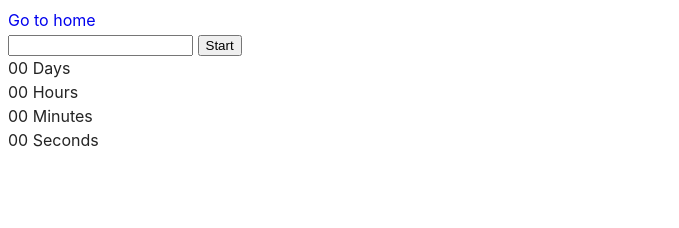
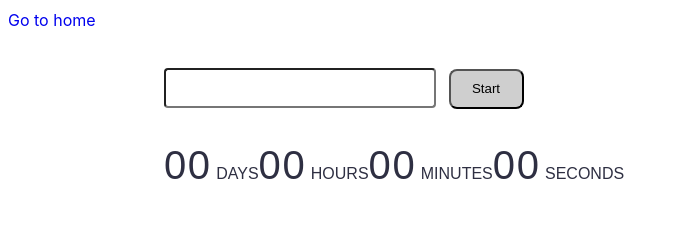
Before and after one commit to vanisimov4/goit-js-hw-10, a website built with Vite: page src/01-timer.html in a window 1280 px wide. Shown: the whole page, without its empty margins (0-679 px from the left). Built offline with nearby package versions, Linux system fonts and the light colour scheme.

Commit message:
startCSS

```diff
--- a/src/01-timer.html
+++ b/src/01-timer.html
@@ -13,7 +13,7 @@
     <section>
       <a href="./index.html">Go to home</a>
     </section>
-
+<section class="timer-wrapper">
   <input type="text" id="datetime-picker" />
   <button type="button" data-start>Start</button>
 
@@ -35,7 +35,7 @@
       <span class="label">Seconds</span>
     </div>
   </div>
-
+</section>
   <!-- <script src="./js/01-timer.js" type="module"></script> -->
 </body>
 
--- a/src/css/01-timer.css
+++ b/src/css/01-timer.css
@@ -1,25 +1,48 @@
-.gallery {
-  display: flex;
-  flex-wrap: wrap;
-  gap: 24px;
-  padding: 24px 156px;
-  max-width: 1440px;
+.timer-wrapper {
+    padding: 36px 156px;
 }
 
-.gallery-item {
-  flex-basis: calc((100% - 48px) / 3);
+.timer-wrapper input {
+    width: 272px;
+        height: 40px;
+        border-radius: 4px;
+        margin-right: 8px;
+        padding: 8px 16px;
+font-family: "Montserrat", sans-serif;
+    font-weight: 400;
+    font-size: 16px;
+    line-height: 1.5;
+    letter-spacing: 0.04em;
+    color: #2e2f42;
 }
 
-.gallery-image {
-  width: 360px;
-  height: 200px;
-  object-fit: cover;
+.timer-wrapper button {
+    border-radius: 8px;
+        padding: 8px 16px;
+        width: 75px;
+        height: 40px;
+        background-color: #cfcfcf;
 }
 
-.gallery-image:hover {
-  transform: scale(1.04);
+.timer {
+    margin-top: 32px;
+    display: flex;
 }
 
-.simple-lightbox {
-  background-color: rgba(46, 47, 66, 0.8);
+.value {
+font-family: "Montserrat", sans-serif;
+    font-weight: 400;
+    font-size: 40px;
+    line-height: 1.2;
+    letter-spacing: 0.04em;
+    color: #2e2f42;
 }
+
+.label {
+    font-family: "Montserrat", sans-serif;
+        font-weight: 400;
+        font-size: 16px;
+        line-height: 1.5;
+        color: #2e2f42;
+        text-transform: uppercase;
+}
```
